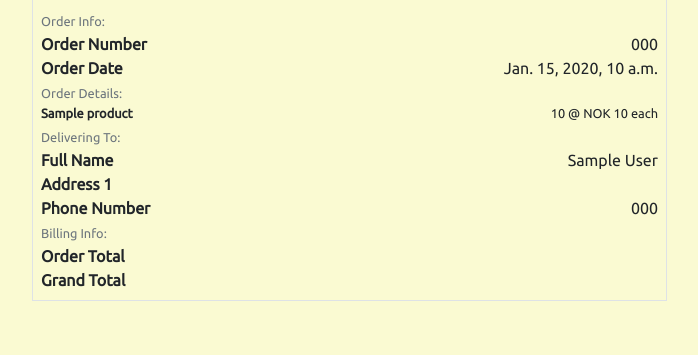
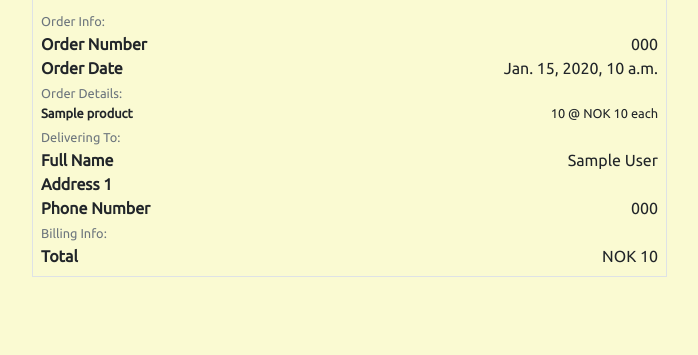
Before and after one commit to paulldev/milestone-project-4, a Django app: page /checkout/checkout_success/000 in a window 1280 px wide. Shown: the part 198-553 px from the top of the page, without its empty margins (53-751 px from the left). Run offline with Django 3.2, Linux system fonts and the light colour scheme; tables that the repository leaves empty hold one stand-in row (values such as "Sample post"); parts of the project's set-up code (start-up, migrations or seed data) failed here and were passed over; some libraries are stand-ins or nearby versions.

Commit message:
Fix total in checkout_success.html

```diff
--- a/checkout/templates/checkout/checkout_success.html
+++ b/checkout/templates/checkout/checkout_success.html
@@ -96,18 +96,10 @@
 
                     <div class="row">
                         <div class="col-12 col-md-4">
-                            <p class="mb-0 text-black font-weight-bold">Order Total</p>
+                            <p class="mb-0 text-black font-weight-bold">Total</p>
                         </div>
                         <div class="col-12 col-md-8 text-md-right">
-                            <p class="mb-0">{{ order.order_total }}</p>
-                        </div>
-                    </div>
-                    <div class="row">
-                        <div class="col-12 col-md-4">
-                            <p class="mb-0 text-black font-weight-bold">Grand Total</p>
-                        </div>
-                        <div class="col-12 col-md-8 text-md-right">
-                            <p class="mb-0">{{ order.grand_total }}</p>
+                            <p class="mb-0">NOK {{ order.total }}</p>
                         </div>
                     </div>
                 </div>
```
